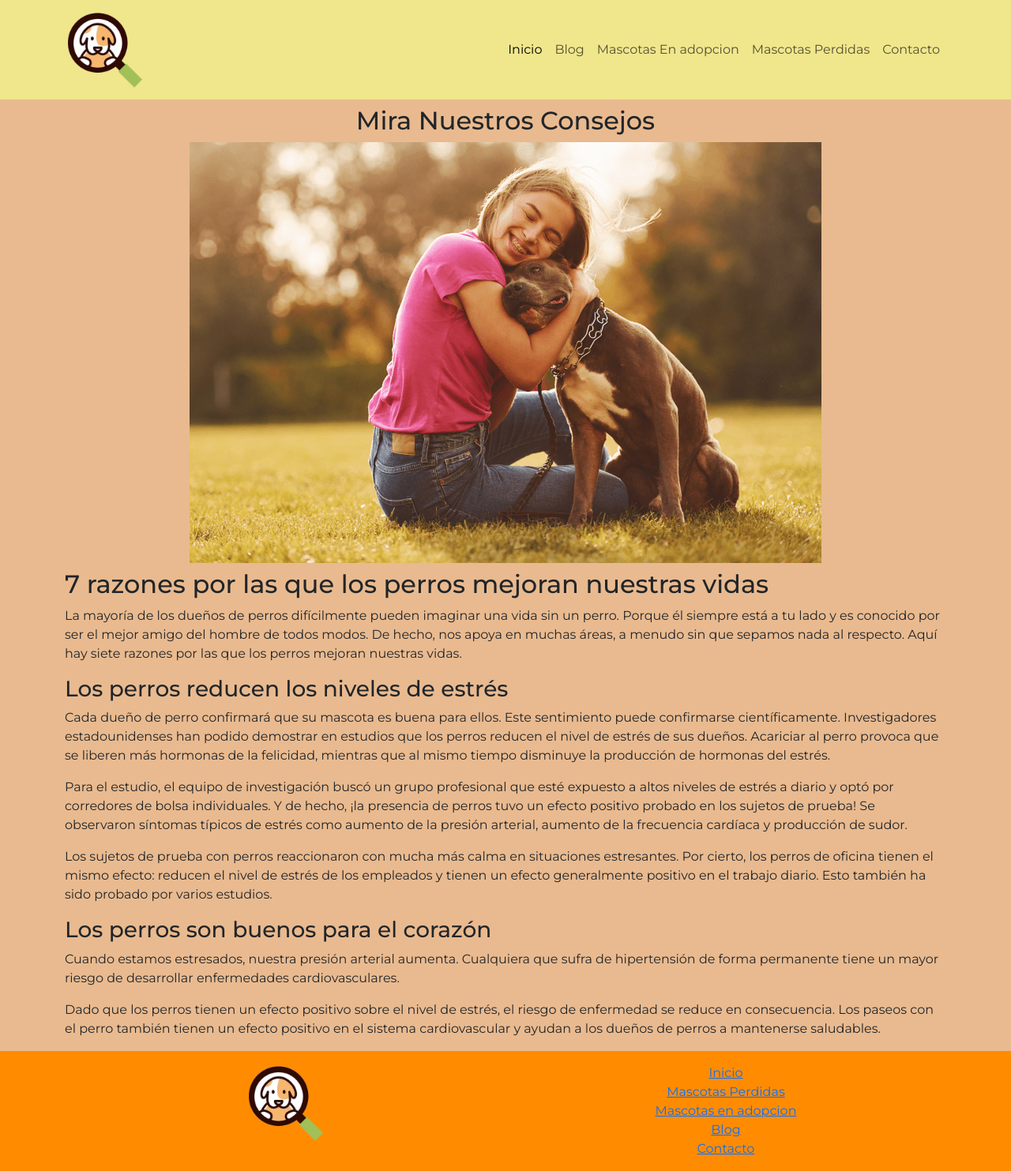
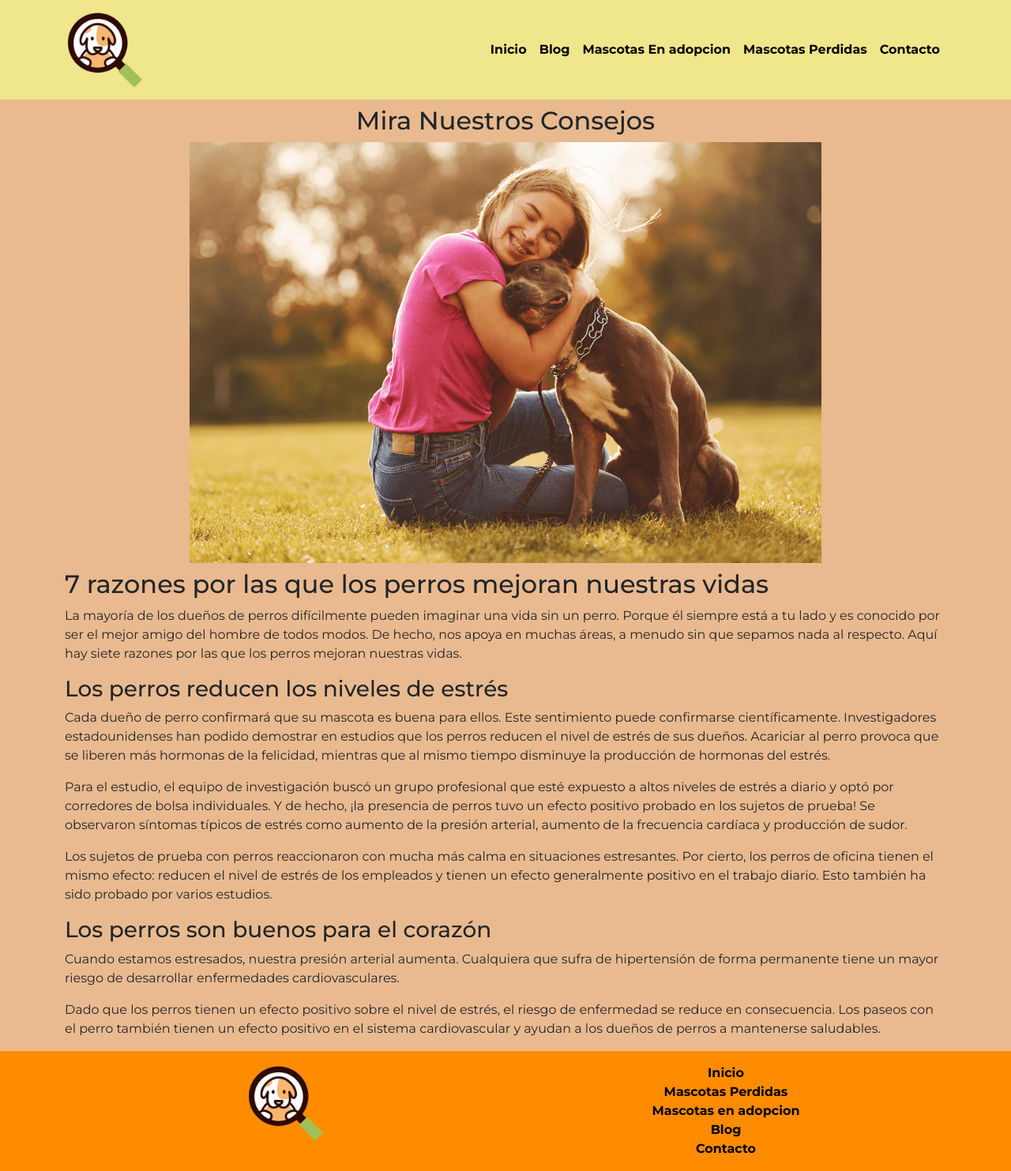
Before and after one commit to marianodip12/PreEntrega2-Mariano-Losada, a plain HTML site: page Pages/blog.html in a window 1280 px wide. Shown: the whole page at 79% size. Drawn offline with Linux system fonts and the light colour scheme.

```diff
--- a/Css/css.css
+++ b/Css/css.css
@@ -82,3 +82,22 @@
 .anav{
     text-decoration: none;
 }
+
+.sin-decoracion {
+    text-decoration: none !important;
+color: black;
+font-weight: bold;
+.sin-decoracion:hover{color: blue;
+    font-weight: bold;}
+  }
+  .arrownav{
+background-color: #eefaa8;
+  }
+  .nav-link{color: black;
+    font-weight: bold;
+
+  }
+  .nav-link:hover{
+    color: blue;
+    font-weight: bold;
+  }
```
